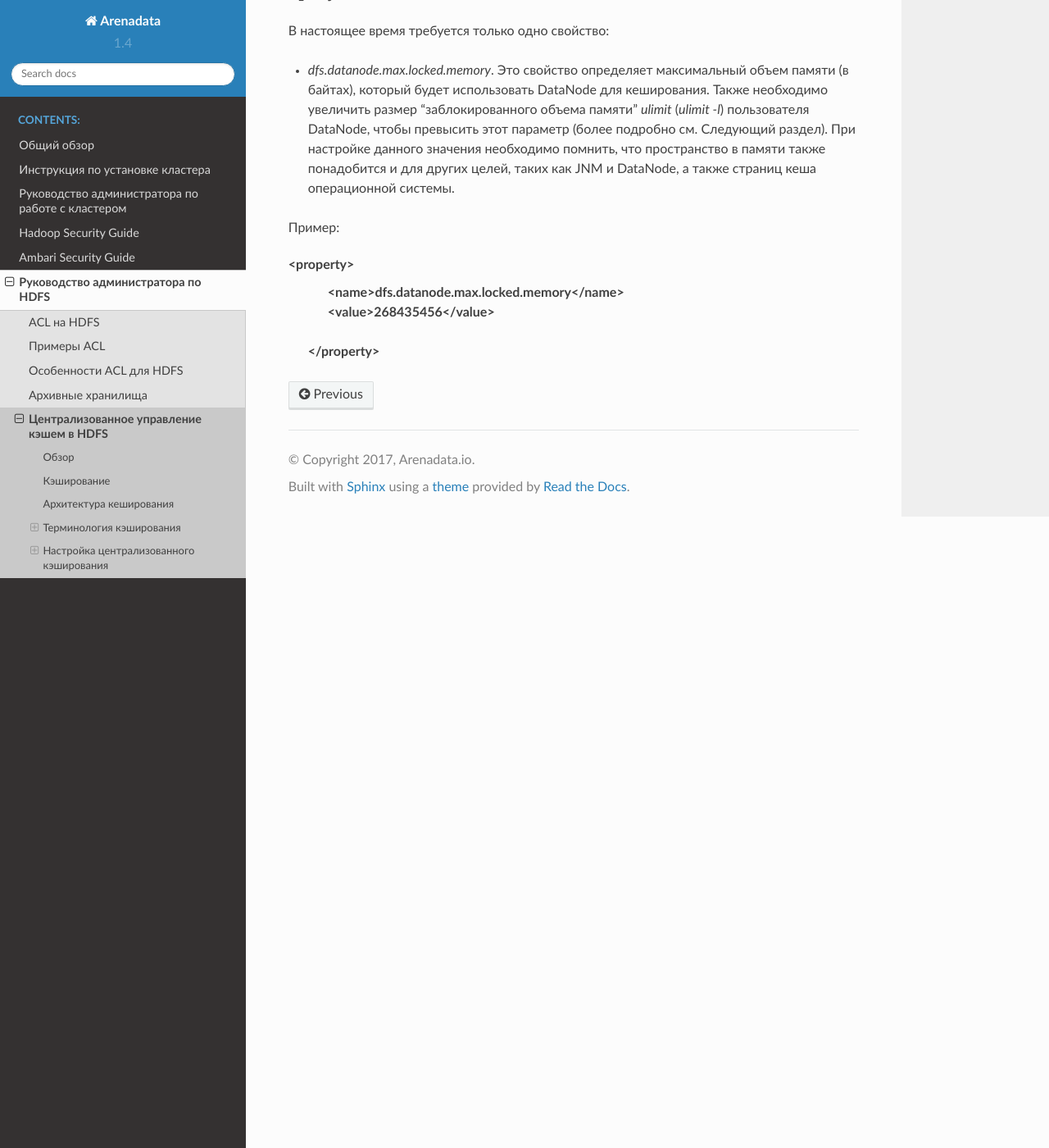
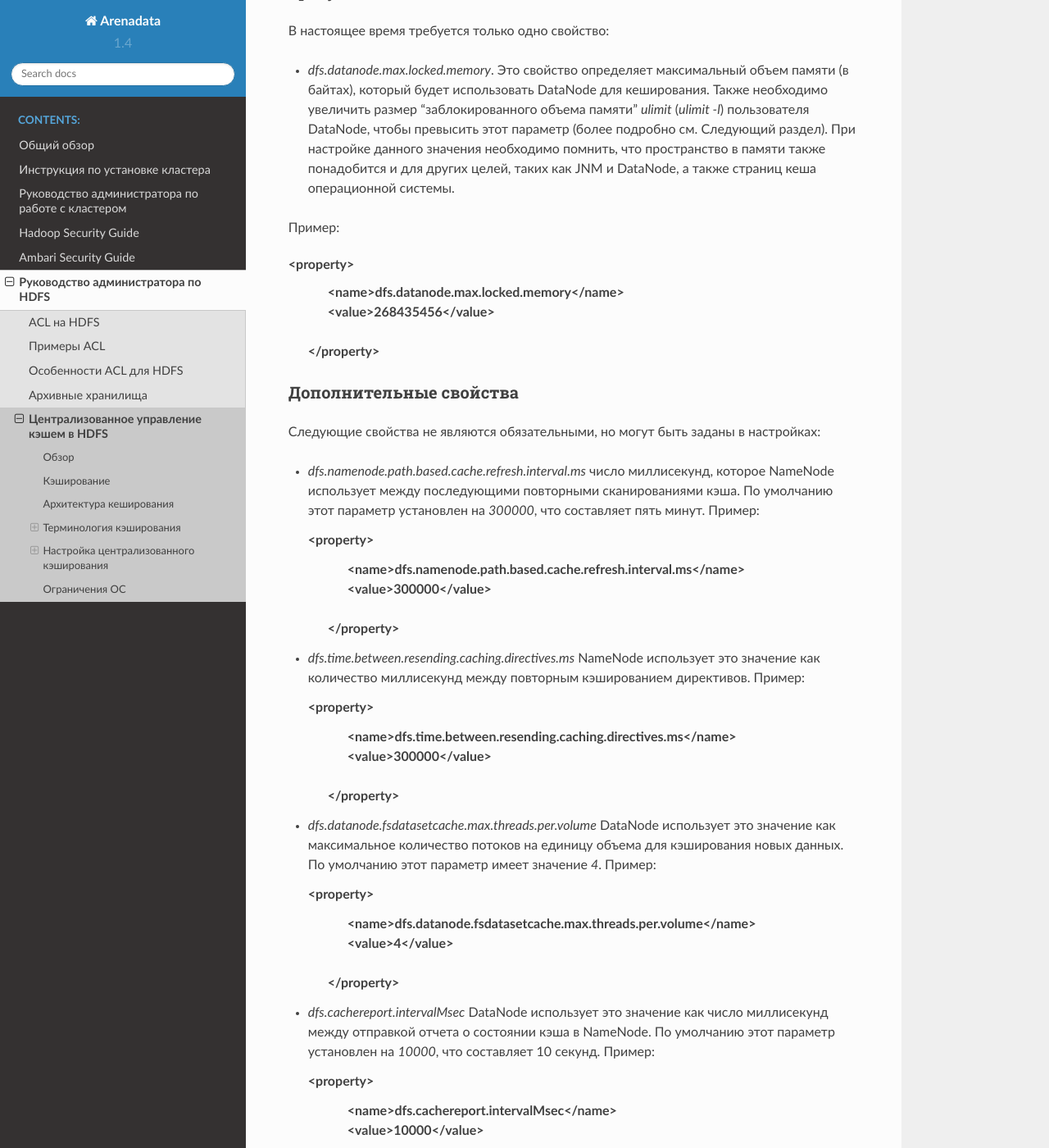
Before and after one commit to arenadata/docs_adps, a Sphinx documentation site: the page built from source/HDFSadmin/Cache.rst, in a window 1280 px wide and 1400 px high, scrolled down 3818 px. Shown: the whole window at 82% size. Built offline with Sphinx 7.4.7 and the Read the Docs theme 2.0.0, drawn with Linux system fonts in a browser that asks for light colours; some of the changed text lies outside the part shown.

Commit message:
Update Cache.rst

```diff
--- a/source/HDFSadmin/Cache.rst
+++ b/source/HDFSadmin/Cache.rst
@@ -116,3 +116,49 @@ Cache Pool
     :command:`<name>dfs.datanode.max.locked.memory</name>`  |br|
     :command:`<value>268435456</value>`  |br|
   :command:`</property>`
+
+
+
+Дополнительные свойства
+~~~~~~~~~~~~~~~~~~~~~~~
+
+Следующие свойства не являются обязательными, но могут быть заданы в настройках:
+
++ *dfs.namenode.path.based.cache.refresh.interval.ms* число миллисекунд, которое NameNode использует между последующими повторными сканированиями кэша. По умолчанию этот параметр установлен на *300000*, что составляет пять минут. Пример:
+
+  :command:`<property>` |br|
+      :command:`<name>dfs.namenode.path.based.cache.refresh.interval.ms</name>` |br|
+      :command:`<value>300000</value>` |br|
+   :command:`</property>`
+
++ *dfs.time.between.resending.caching.directives.ms* NameNode использует это значение как количество миллисекунд между повторным кэшированием директивов. Пример:
+
+  :command:`<property>` |br|
+      :command:`<name>dfs.time.between.resending.caching.directives.ms</name>` |br|
+      :command:`<value>300000</value>` |br|
+   :command:`</property>`
+
++ *dfs.datanode.fsdatasetcache.max.threads.per.volume* DataNode использует это значение как максимальное количество потоков на единицу объема для кэширования новых данных. По умолчанию этот параметр имеет значение *4*. Пример:
+
+  :command:`<property>` |br|
+      :command:`<name>dfs.datanode.fsdatasetcache.max.threads.per.volume</name>` |br|
+      :command:`<value>4</value>` |br|
+   :command:`</property>`
+
++ *dfs.cachereport.intervalMsec* DataNode использует это значение как число миллисекунд между отправкой отчета о состоянии кэша в NameNode. По умолчанию этот параметр установлен на *10000*, что составляет 10 секунд. Пример:
+
+  :command:`<property>` |br|
+      :command:`<name>dfs.cachereport.intervalMsec</name>` |br|
+      :command:`<value>10000</value>` |br|
+   :command:`</property>`
+
++ *dfs.namenode.path.based.cache.block.map.allocation.percent* Процент Java heap, распределенный по картам кэшированных блоков. Карта кешированных блоков - это хеш-карта, которая использует связанное хэширование. Доступ к меньшим картам осуществляется медленнее, чем если количество кешированных блоков велико; большие карты потребляют больше памяти. Значение по умолчанию - *0,25* процента. Пример:
+
+  :command:`<property>` |br|
+      :command:`<name>dfs.namenode.path.based.cache.block.map.allocation.percent</name>` |br|
+      :command:`<value>0.25</value>` |br|
+   :command:`</property>`
+
+
+Ограничения ОС
+^^^^^^^^^^^^^^
```
